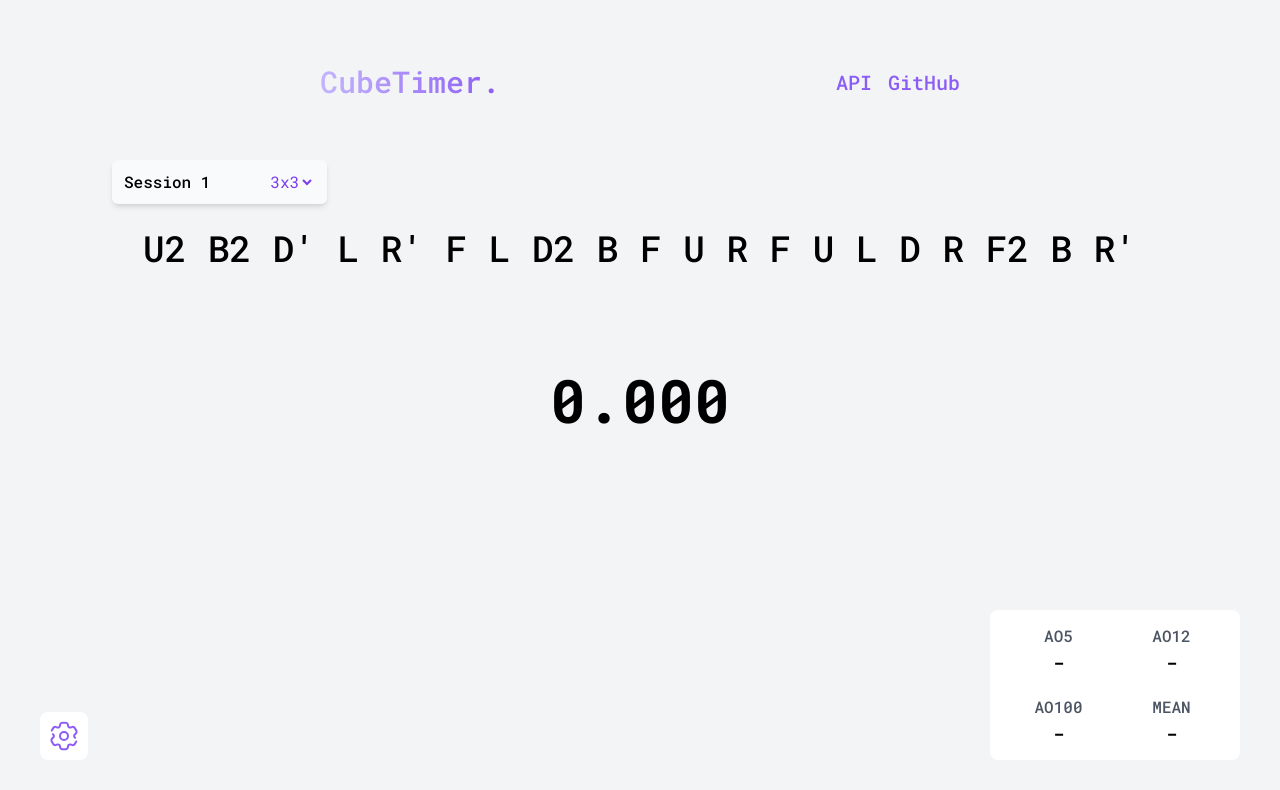
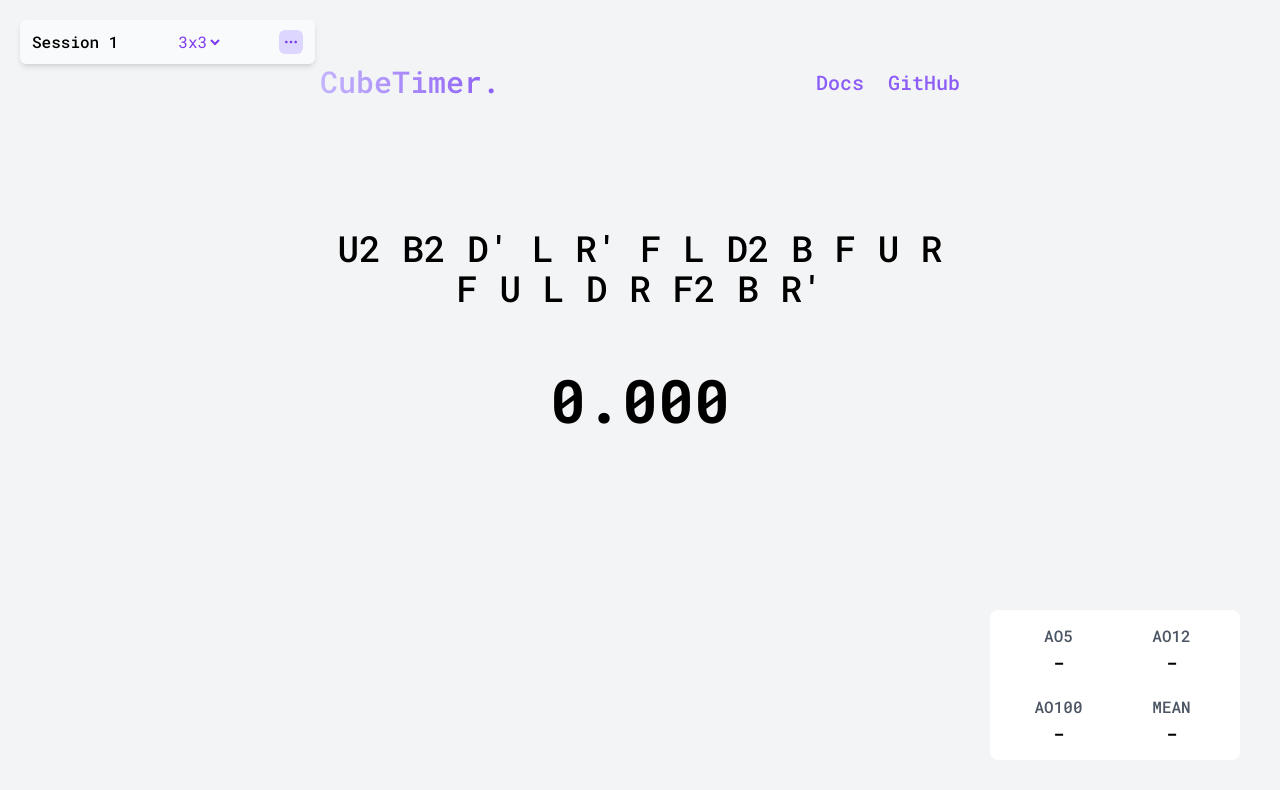
Before and after one commit to L33dy/CubeTimer, a SvelteKit app: page / in a window 1280 px wide. Shown: the top 790 px of the page. Built offline with nearby package versions, Linux system fonts and the light colour scheme.

Commit message:
SessionStats style changes

```diff
--- a/src/routes/+page.svelte
+++ b/src/routes/+page.svelte
@@ -69,9 +69,9 @@
 
 <SessionStats />
 
-<div class="flex flex-col justify-center items-center mt-32 w-full relative">
+<div class="flex flex-col justify-center items-center mt-32 mx-auto w-1/2 relative">
     {#key scramble}
-        <p in:fade={{duration: 450}} class:opacity-0={interval} class="text-4xl font-medium whitespace-nowrap transition-opacity duration-150">{scramble ? scramble : ""}</p>
+        <p in:fade={{duration: 450}} class:opacity-0={interval} class="text-4xl font-medium transition-opacity duration-150 text-center">{scramble ? scramble : ""}</p>
     {/key}
 </div>
 
@@ -86,8 +86,9 @@
    <Status name="MEAN" value={meanTime} />
 </div>
 
+<!--
 <div class="absolute bottom-10 left-10 bg-white rounded-lg p-2">
     <a href="/settings" class="hover:child:rotate-180">
         <img src="../../icons/settings.svg" alt="settings" class="w-8 transition-all duration-500 ease-in-out">
     </a>
-</div>
+</div>-->
--- a/src/routes/components/Navbar.svelte
+++ b/src/routes/components/Navbar.svelte
@@ -1,7 +1,7 @@
 <nav class="w-1/2 mx-auto flex justify-between items-center">
     <a class="text-3xl font-medium bg-gradient-to-r from-violet-300 to-violet-500 text-transparent bg-clip-text" href="/">CubeTimer.</a>
-    <div class="flex justify-center items-center gap-4">
-        <a href="/docs" class="text-xl font-medium text-violet-500">API</a>
-        <a href="https://github.com/L33dy/CubeTimer" target="_blank" class="text-xl font-medium text-violet-500">GitHub</a>
+    <div class="flex justify-center items-center gap-6">
+        <a href="/docs" class="text-xl font-medium text-violet-500 hover:text-violet-700 transition-colors duration-500 ease-in-out">Docs</a>
+        <a href="https://github.com/L33dy/CubeTimer" target="_blank" class="text-xl font-medium text-violet-500 hover:text-violet-700 transition-colors duration-500 ease-in-out">GitHub</a>
     </div>
 </nav>
--- a/src/routes/components/SessionStats.svelte
+++ b/src/routes/components/SessionStats.svelte
@@ -14,13 +14,16 @@
     }
 </script>
 
-<div class="absolute top-40 left-28 bg-gray-50 shadow-md flex flex-col justify-center items-start gap-7 px-3 py-2.5 rounded-md z-50">
-    <div class="flex justify-center items-center gap-14">
+<div class="absolute top-5 left-5 bg-gray-50 shadow-md flex flex-col justify-center items-start gap-7 px-3 py-2.5 rounded-md z-50">
+    <div class="flex justify-start items-center gap-14 w-full">
         <h2 class="font-medium">Session 1</h2>
         <select bind:value={typeValue} on:change={updateCubeType} class="text-violet-600 outline-none cursor-pointer bg-transparent">
             <option value="3x3">3x3</option>
             <option value="2x2">2x2</option>
         </select>
+        <button class="ml-auto w-6 bg-violet-200 hover:bg-violet-300 transition-colors duration-500 ease-in-out rounded-md p-1">
+            <img src="../../../icons/dots-menu.svg" alt="dots menu" class="w-full h-full">
+        </button>
     </div>
     {#if $data}
         <div class="grid grid-cols-3 gap-2">
--- a/src/routes/components/Time.svelte
+++ b/src/routes/components/Time.svelte
@@ -1,17 +1,27 @@
 <script>
-    import {slide} from "svelte/transition";
-
     export let time;
 
-    let edit = false;
+    let timeObject;
+    let selected = false;
+
+    function toggleSelect() {
+        selected = !selected;
+
+        if (selected) {
+            timeObject.setAttribute('data-selected', '')
+        }
+        else {
+            timeObject.removeAttribute('data-selected')
+        }
+    }
 </script>
 
-<button on:click={() => edit = !edit} class="rounded-md px-5 py-1.5 bg-white shadow-sm hover:scale-105 cursor-default transition-all duration-300 ease-in-out flex flex-col justify-center items-center h-fit">
+<button bind:this={timeObject} on:click={toggleSelect} class="transition-colors duration-500 ease-in-out rounded-md px-7 py-3 bg-white shadow-sm flex flex-col justify-center items-center h-fit">
     <span class="font-semibold text-lg">{time}</span>
-    {#if edit}
-        <div transition:slide={{duration: 300}} class="flex justify-center items-center gap-1.5 child-hover:underline">
-            <button>+2</button>
-            <button>DNF</button>
-        </div>
-    {/if}
 </button>
+
+<style lang="postcss">
+    :global([data-selected]) {
+        @apply bg-gray-200;
+    }
+</style>
--- a/src/routes/docs/+page.svelte
+++ b/src/routes/docs/+page.svelte
@@ -43,6 +43,6 @@
 
 <style lang="postcss">
     h1 {
-        @apply text-2xl bg-gradient-to-r from-violet-400 to-violet-600 text-transparent bg-clip-text;
+        @apply text-2xl text-violet-500 font-medium;
     }
 </style>
```
Also changed, not shown: static/icons/dots-menu.svg (added).
